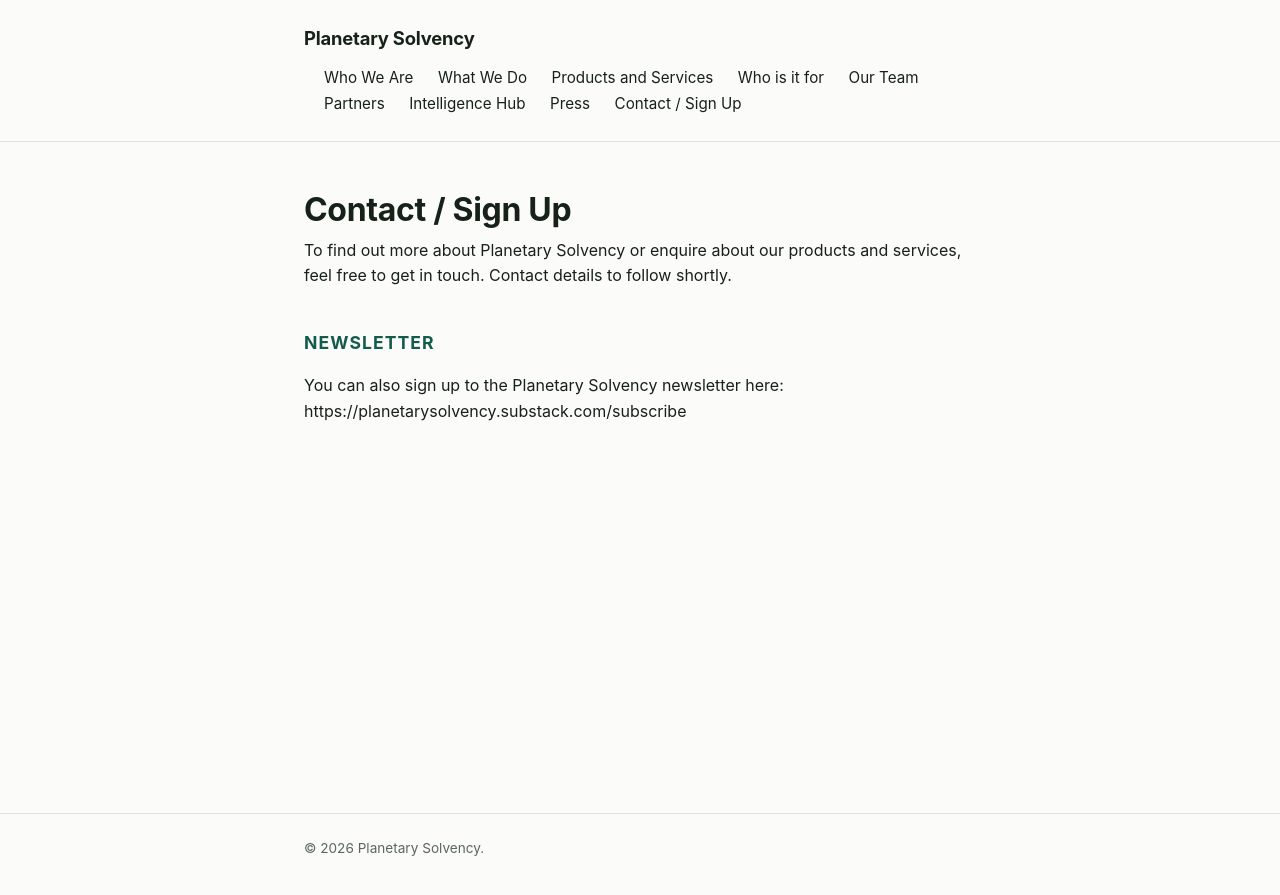
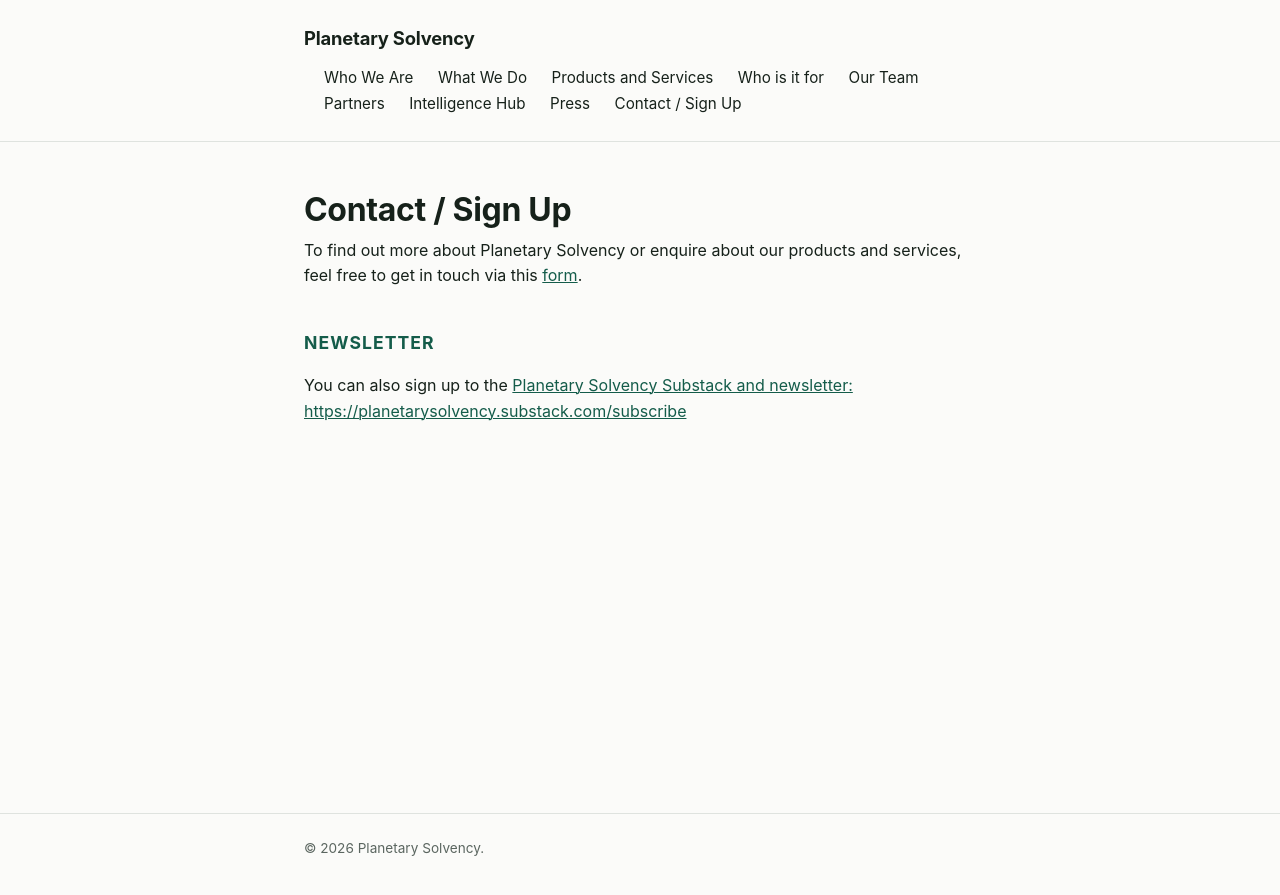
Before and after one commit to planetarysolvencyadmin/ps-website, a Jekyll site: the page built from contact.markdown, in a window 1280 px wide. Shown: the top 895 px of the page. Built offline with Jekyll 4.4.1, drawn with Linux system fonts in a browser that asks for light colours.

Commit message:
Updated Contact

```diff
--- a/contact.markdown
+++ b/contact.markdown
@@ -5,8 +5,8 @@ position: 10
 layout: page
 ---
 
-To find out more about Planetary Solvency or enquire about our products and services, feel free to get in touch. Contact details to follow shortly.
+To find out more about Planetary Solvency or enquire about our products and services, feel free to get in touch via this [form](https://docs.google.com/forms/d/e/1FAIpQLSf3kWVe2I6HPTwtHS6LkzqAlUfCW8qOaF6z2cKtPDwhynBAwA/).
 
 ## Newsletter
-You can also sign up to the Planetary Solvency newsletter here:
-https://planetarysolvency.substack.com/subscribe
+You can also sign up to the [Planetary Solvency Substack and newsletter:
+https://planetarysolvency.substack.com/subscribe](https://planetarysolvency.substack.com/subscribe)
```
